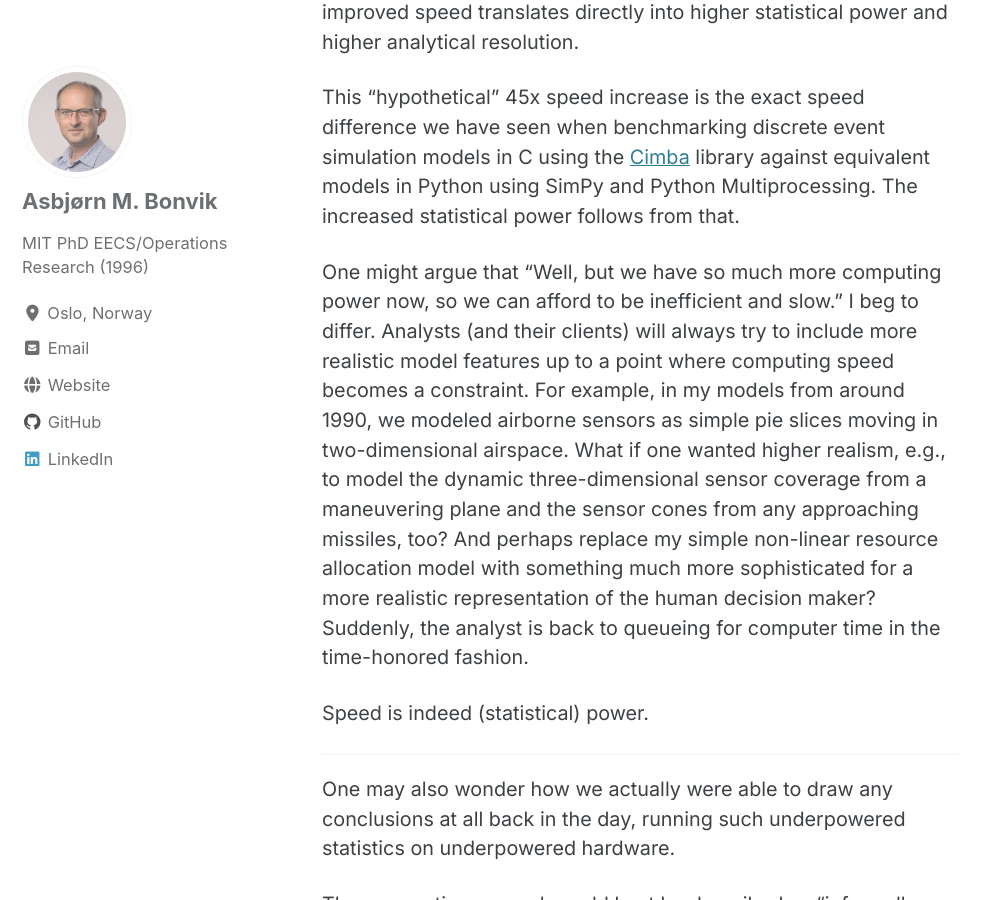
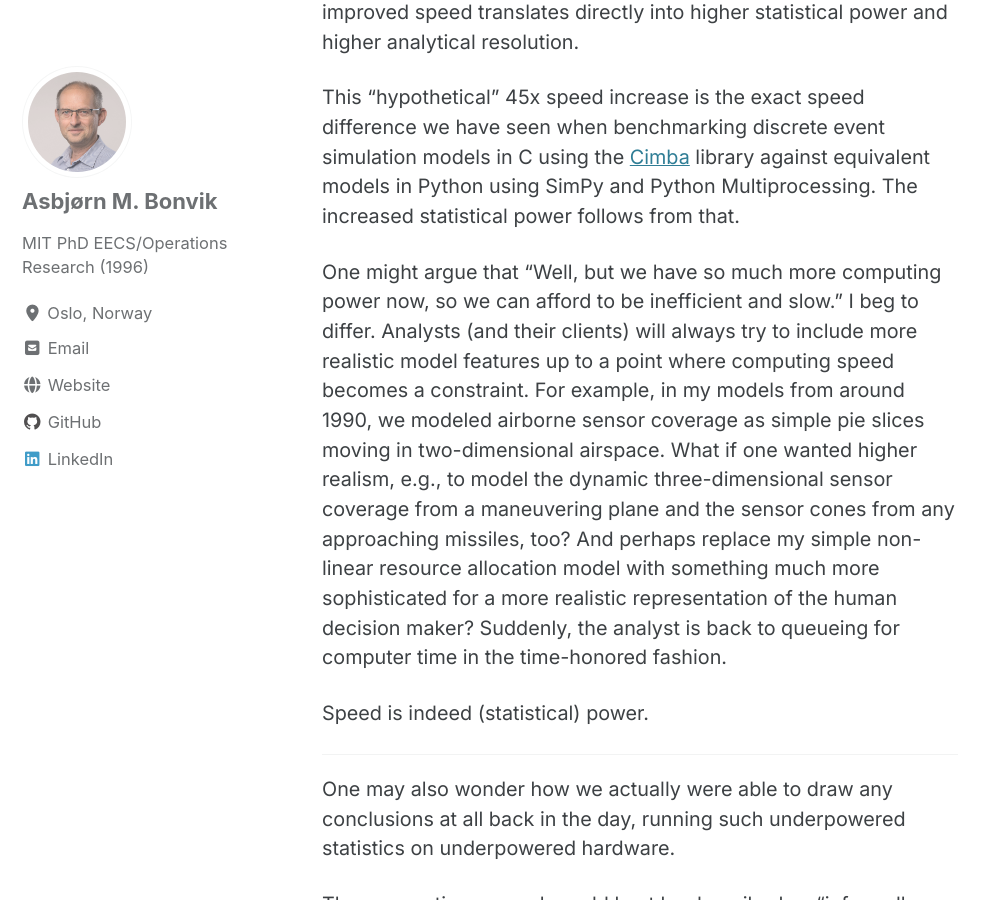
Before and after one commit to ambonvik/ambonvik.github.io, a Jekyll site: the page built from _posts/2026-02-25-speed-is-power.markdown, in a window 1280 px wide and 900 px high, scrolled down 5936 px. Shown: the whole window, without its empty margins (0-994 px from the left). Built offline with Jekyll 4.4.1, drawn with Linux system fonts in a browser that asks for light colours; cached includes are drawn as plain includes; comment, search, counter and statistics services are not loaded.

Commit message:
Minor edits

```diff
--- a/_posts/2026-02-25-speed-is-power.markdown
+++ b/_posts/2026-02-25-speed-is-power.markdown
@@ -134,8 +134,8 @@ One might argue that "Well, but we have so much more computing power now, so we
 afford to be inefficient and slow." I beg to differ. Analysts (and their clients) will
 always try to include more realistic model features up to a point where computing
 speed becomes a constraint. For example, in my models from around 1990, we modeled
-airborne sensors as simple pie slices moving in two-dimensional airspace. What if one
-wanted higher realism, e.g., to model the dynamic three-dimensional sensor coverage
+airborne sensor coverage as simple pie slices moving in two-dimensional airspace. What if
+one wanted higher realism, e.g., to model the dynamic three-dimensional sensor coverage
 from a maneuvering plane and the sensor cones from any approaching missiles, too? And
 perhaps replace my simple non-linear resource allocation model with something much
 more sophisticated for a more realistic representation of the human decision maker?
```
